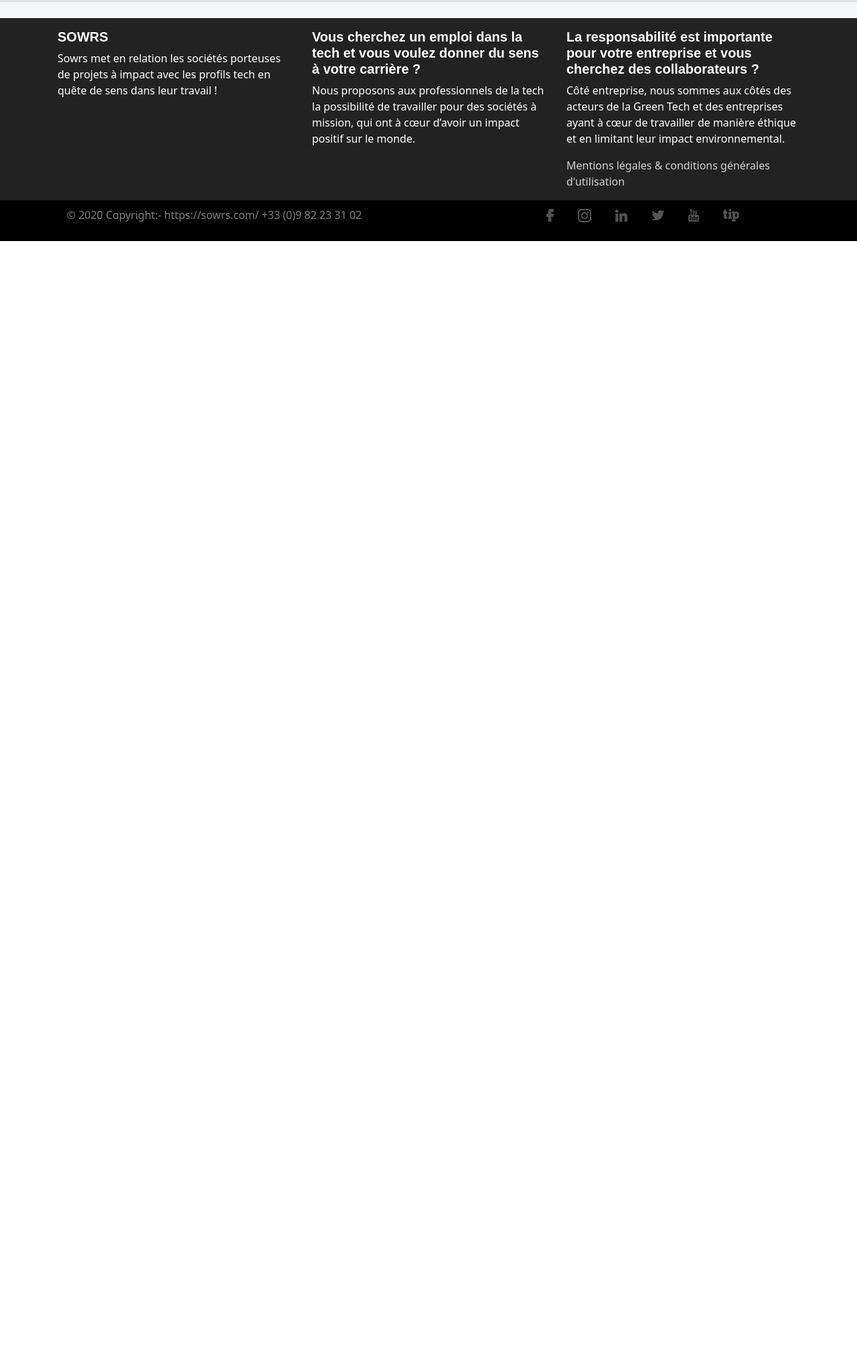
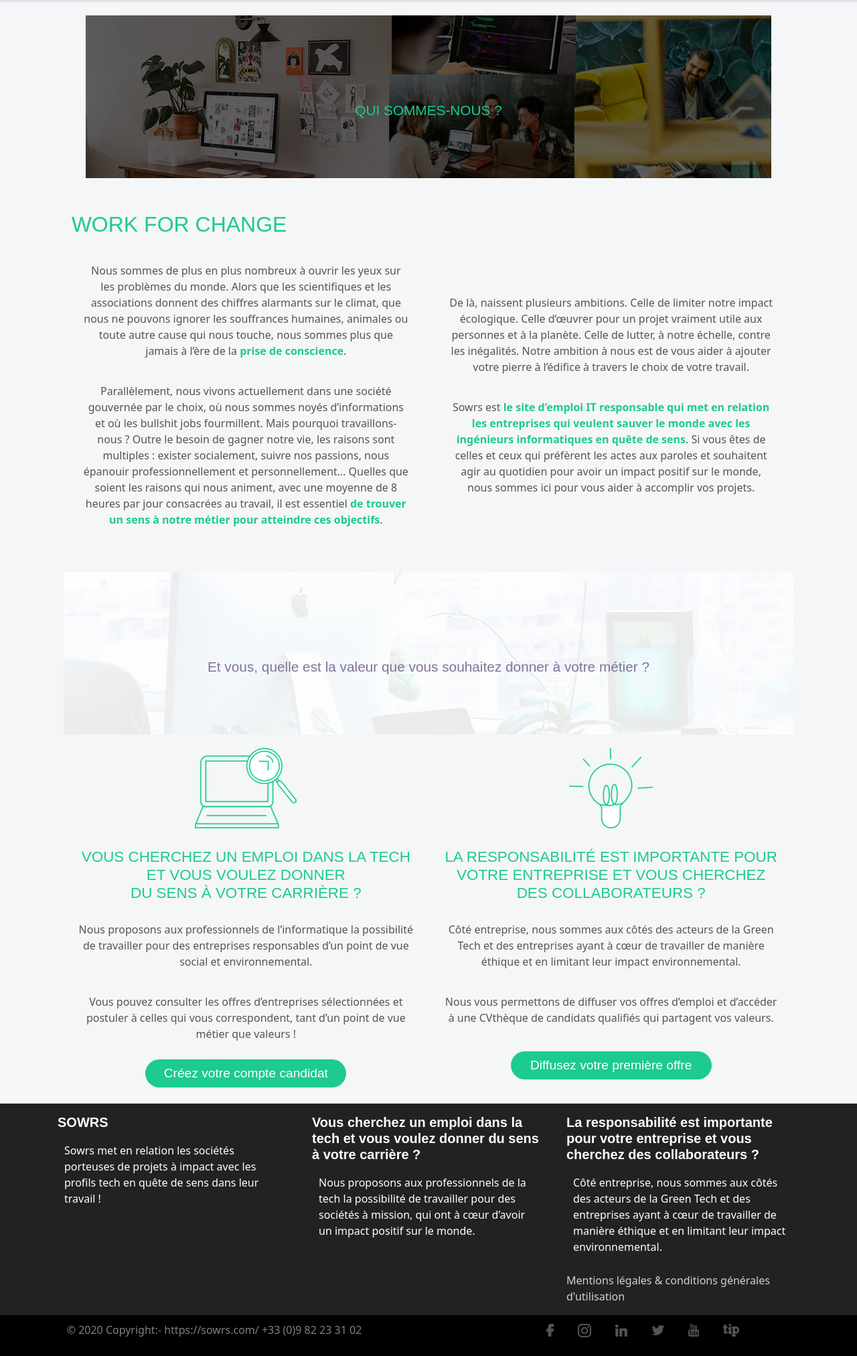
Before and after one commit to jeromebrch/real-prod-sowrs, a Symfony app: template templates/main/aboutSowrs.html.twig in a window 1280 px wide. Shown: the part 153-2178 px from the top of the page at 67% size. Before the commit the page ends 513 px from the top, so only its background shows below. Run offline with Twig, Linux system fonts and the light colour scheme; the template is opened without the code that fills it, so the values that code supplies are empty; some libraries are stand-ins or nearby versions.

Commit message:
page APropos

```diff
--- /dev/null
+++ b/public/css/aboutSowrs.css
@@ -0,0 +1,83 @@
+#main_content_about{
+
+}
+.about_us_banner{
+    padding: 80px;
+    display: flex;
+    flex-direction: row;
+    justify-content: center;
+    align-items: center;
+    margin-top: 20px;
+}
+#about_banner_top{
+    background: url("../img/about-us-banner.jpg") no-repeat center;
+}
+#about_banner_bottom{
+    background: url("../img/valeur-metier-banner.jpg") no-repeat center;
+}
+#about_banner_bottom h2{
+    color: #827399;
+}
+#title_about_banner{
+    font-size: 1.3em;
+}
+.about_illustration {
+    padding: 20px;
+}
+.interest_point_about{
+    color: #1DCA91;
+    font-weight: normal;
+}
+h2.interest_point_about{
+    margin-top: 50px;
+}
+h3.interest_point_about{
+    font-size: 1.4em;
+}
+.block_info_about{
+    padding: 20px;
+    text-align: left;
+    font-size: 1em;
+    vertical-align: middle;
+    display: flex;
+    flex-direction: column;
+    justify-content: center;
+    align-items: center;
+}
+.block_info_about p{
+    color: #555555;
+}
+.about_logo{
+    height: 120px;
+    width: auto;
+}
+.about_nav{
+    display: flex;
+    flex-direction: column;
+    justify-content: center;
+    align-items: center;
+}
+.about_nav p{
+    color: #555555;
+}
+.about_nav h3,p{
+    padding: 10px;
+    text-align: center;
+}
+.about_nav img{
+    margin: 20px;
+}
+.about_nav_btn{
+    width: 300px;
+}
+.important_sentence_about{
+    color: #1DCA91;
+    font-weight: bold;
+}
+
+@media screen and (max-width: 540px){
+    .about_nav{
+        margin-bottom: 40px;
+        margin-top: 20px;
+    }
+}
--- a/templates/base.html.twig
+++ b/templates/base.html.twig
@@ -24,6 +24,7 @@
         <link rel="stylesheet" href="{{ asset('css/principalNav.css') }}">
         <link rel="stylesheet" href="{{ asset('css/home.css') }}">
         <link rel="stylesheet" href="{{ asset('css/senseRate.css') }}">
+        <link rel="stylesheet" href="{{ asset('css/aboutSowrs.css') }}">
 
     {% endblock %}
     <script src="https://www.google.com/recaptcha/api.js" async defer></script>
--- a/templates/main/aboutSowrs.html.twig
+++ b/templates/main/aboutSowrs.html.twig
@@ -4,5 +4,89 @@
 
 
 {% block body %}
-
+    <div id="main_content_about" class="col-10 offset-1">
+        <div class="row">
+            <div class="col-12 about_us_banner" id="about_banner_top">
+                <h2 class="interest_point_about" id="title_about_banner">QUI SOMMES-NOUS ?</h2>
+            </div>
+        </div>
+        <div class="row">
+            <h2 class="interest_point_about">WORK FOR CHANGE</h2>
+        </div>
+        <div class="row">
+            <div class="col-lg-6 col-md-12 block_info_about">
+                <p>
+                    Nous sommes de plus en plus nombreux à ouvrir les yeux sur les problèmes du monde.
+                    Alors que les scientifiques et les associations donnent des chiffres alarmants sur le climat,
+                    que nous ne pouvons ignorer les souffrances humaines,
+                    animales ou toute autre cause qui nous touche,
+                    nous sommes plus que jamais à l’ère de la <span class="important_sentence_about">prise de conscience</span>.
+                </p>
+                <p>
+                    Parallèlement, nous vivons actuellement dans une société gouvernée par le choix,
+                    où nous sommes noyés d’informations et où les bullshit jobs fourmillent.
+                    Mais pourquoi travaillons-nous ? Outre le besoin de gagner notre vie,
+                    les raisons sont multiples : exister socialement, suivre nos passions,
+                    nous épanouir professionnellement et personnellement…
+                    Quelles que soient les raisons qui nous animent,
+                    avec une moyenne de 8 heures par jour consacrées au travail,
+                    il est essentiel <span class="important_sentence_about">de trouver un sens à notre métier pour atteindre ces objectifs</span>.
+                </p>
+            </div>
+            <div class="col-lg-6 col-md-12 block_info_about">
+                <p>
+                    De là, naissent plusieurs ambitions.
+                    Celle de limiter notre impact écologique.
+                    Celle d’œuvrer pour un projet vraiment utile aux personnes et à la planète.
+                    Celle de lutter, à notre échelle, contre les inégalités.
+                    Notre ambition à nous est de vous aider à ajouter votre pierre à l’édifice à travers le choix de votre travail.
+                </p>
+                <p>
+                    Sowrs est <span class="important_sentence_about">le site d’emploi IT responsable qui met en relation
+                        les entreprises qui veulent sauver le monde avec les ingénieurs informatiques en quête de sens</span>.
+                    Si vous êtes de celles et ceux qui préfèrent les actes
+                    aux paroles et souhaitent agir au quotidien pour avoir un impact positif sur le monde,
+                    nous sommes ici pour vous aider à accomplir vos projets.
+                </p>
+            </div>
+        </div>
+        <div class="row">
+            <div class="col-12 about_us_banner" id="about_banner_bottom">
+                <h2 class="interest_point_about" id="title_about_banner">Et vous, quelle est la valeur que vous souhaitez donner à votre métier ?</h2>
+            </div>
+        </div>
+        <div class="row">
+            <div class="col-lg-6 col-md-12 about_nav">
+                <img class="about_logo" src="{{ asset('img/chercher-job-greentech-itx120.png') }}" alt="Job Greentech" title="Job Greentech SOWRS"/>
+                <h3 class="interest_point_about">VOUS CHERCHEZ UN EMPLOI DANS LA TECH ET VOUS VOULEZ DONNER <br> DU SENS À VOTRE CARRIÈRE ?</h3>
+                <p>
+                    Nous proposons aux professionnels de l’informatique la possibilité de travailler
+                    pour des entreprises responsables d’un point de vue social et environnemental.
+                </p>
+                <p>
+                    Vous pouvez consulter les offres d’entreprises sélectionnées et postuler
+                    à celles qui vous correspondent, tant d’un point de vue métier que valeurs !
+                </p>
+                <a href="{{ path('app_register') }}" class="btn about_nav_btn">Créez votre compte candidat</a>
+            </div>
+            <div class="col-lg-6 col-md-12 about_nav">
+                <img class="about_logo" src="{{ asset('img/recruter-developpeur-entreprise-ecoresponsablex120.png') }}" alt="Job Greentech" title="Job Greentech SOWRS"/>
+                <h3 class="interest_point_about">LA RESPONSABILITÉ EST IMPORTANTE POUR VOTRE ENTREPRISE ET VOUS CHERCHEZ DES COLLABORATEURS ?</h3>
+                <p>
+                    Côté entreprise, nous sommes aux côtés des acteurs de la Green Tech
+                    et des entreprises ayant à cœur de travailler de manière éthique
+                    et en limitant leur impact environnemental.
+                </p>
+                <p>
+                    Nous vous permettons de diffuser vos offres d’emploi et d’accéder
+                    à une CVthèque de candidats qualifiés qui partagent vos valeurs.
+                </p>
+                {% if is_granted('ROLE_RECRUITER') %}
+                    <a href="{{ path('dash_board_job_offer_create') }}" class="btn about_nav_btn">Diffusez votre offre</a>
+                {% else %}
+                    <a href="{{ path('app_register') }}" class="btn about_nav_btn">Diffusez votre première offre</a>
+                {% endif %}
+            </div>
+        </div>
+    </div>
 {% endblock %}
```
Also changed, not shown: public/img/about-us-banner.jpg (added), public/img/chercher-job-greentech-itx120.png (added), public/img/recruter-developpeur-entreprise-ecoresponsablex120.png (added), public/img/valeur-metier-banner.jpg (added).
